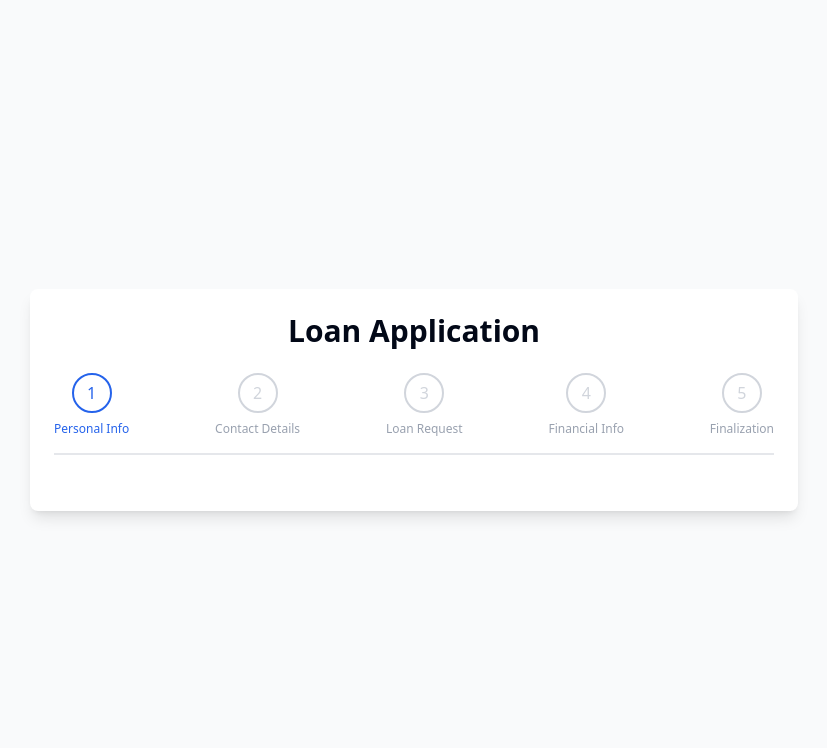
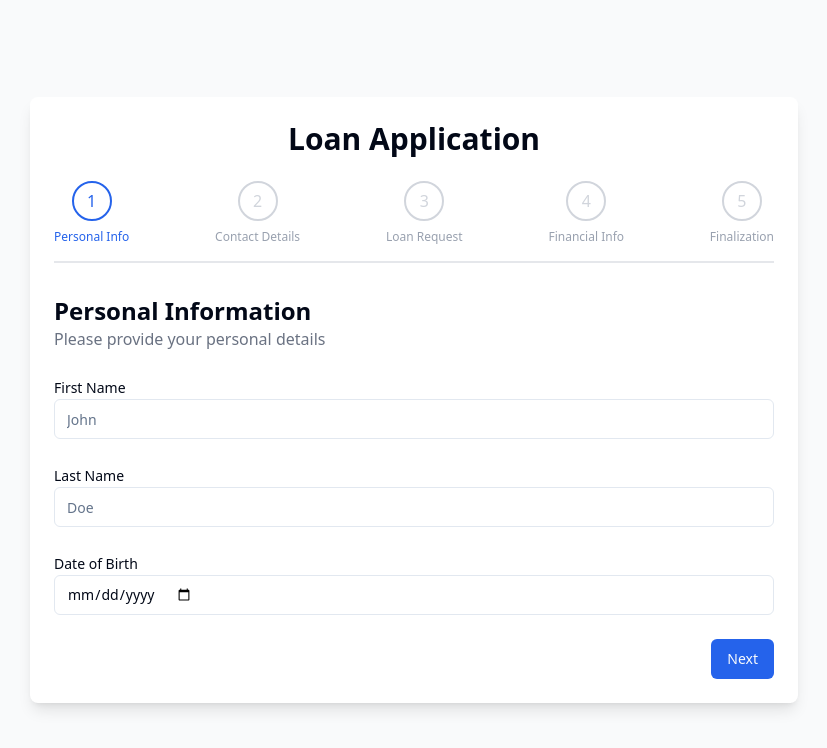
Before and after one commit to reid-harrisson/loan-wizard, a React (Vite) app: page /personal-info in a window 1280 px wide. Shown: the top 748 px of the page, without its empty margins (226-1053 px from the left). Built offline with nearby package versions, Linux system fonts and the light colour scheme.

Commit message:
feat: add personal info step

```diff
--- a/package.json
+++ b/package.json
@@ -24,7 +24,8 @@
     "react-hook-form": "^7.54.2",
     "react-router-dom": "^7.2.0",
     "tailwind-merge": "^3.0.2",
-    "tailwindcss": "^4.0.9"
+    "tailwindcss": "^4.0.9",
+    "zod": "^3.24.2"
   },
   "devDependencies": {
     "@types/react": "^19.0.10",
--- a/src/App.tsx
+++ b/src/App.tsx
@@ -2,6 +2,7 @@ import { Routes, Route, Navigate } from "react-router-dom";
 import { Toaster } from "@/components/ui/toaster";
 import { FormProvider } from "./context/FormContext";
 import Layout from "./components/Layout";
+import PersonalInfo from "./components/steps/PersonalInfo";
 
 function App() {
   return (
@@ -9,7 +10,7 @@ function App() {
       <Routes>
         <Route path="/" element={<Layout />}>
           <Route index element={<Navigate to="/personal-info" replace />} />
-          <Route path="personal-info" element={<></>} />
+          <Route path="personal-info" element={<PersonalInfo />} />
           <Route path="contact-details" element={<></>} />
           <Route path="loan-request" element={<></>} />
           <Route path="financial-info" element={<></>} />
--- /dev/null
+++ b/src/components/steps/PersonalInfo.tsx
@@ -0,0 +1,121 @@
+import { useForm } from "react-hook-form";
+import { zodResolver } from "@hookform/resolvers/zod";
+import { z } from "zod";
+import { useFormContext } from "../../context/FormContext";
+import { Button } from "@/components/ui/button";
+import { Input } from "@/components/ui/input";
+import {
+  Form,
+  FormControl,
+  FormField,
+  FormItem,
+  FormLabel,
+  FormMessage,
+} from "@/components/ui/form";
+
+// Define the validation schema using Zod
+const personalInfoSchema = z.object({
+  firstName: z
+    .string()
+    .min(1, "First name is required")
+    .regex(/^[a-zA-ZäöüÄÖÜß]+$/, "Only Latin and German letters are allowed"),
+  lastName: z
+    .string()
+    .min(1, "Last name is required")
+    .regex(/^[a-zA-ZäöüÄÖÜß\s]+$/, "Only Latin and German letters are allowed"),
+  dateOfBirth: z
+    .string()
+    .min(1, "Date of birth is required")
+    .refine((date) => {
+      const today = new Date();
+      const birthDate = new Date(date);
+      let age = today.getFullYear() - birthDate.getFullYear();
+      const m = today.getMonth() - birthDate.getMonth();
+      if (m < 0 || (m === 0 && today.getDate() < birthDate.getDate())) {
+        age--;
+      }
+      return age <= 79;
+    }, "Maximum age is 79 years old"),
+});
+
+type PersonalInfoFormValues = z.infer<typeof personalInfoSchema>;
+
+const PersonalInfo = () => {
+  const { formData, updateFormData, isLoading } = useFormContext();
+
+  const form = useForm<PersonalInfoFormValues>({
+    resolver: zodResolver(personalInfoSchema),
+    defaultValues: {
+      firstName: formData.firstName,
+      lastName: formData.lastName,
+      dateOfBirth: formData.dateOfBirth,
+    },
+  });
+
+  const onSubmit = async (data: PersonalInfoFormValues) => {
+    await updateFormData("personal-info", data);
+  };
+
+  return (
+    <div className="space-y-6">
+      <div>
+        <h2 className="text-2xl font-bold">Personal Information</h2>
+        <p className="text-gray-500">Please provide your personal details</p>
+      </div>
+
+      <Form {...form}>
+        <form onSubmit={form.handleSubmit(onSubmit)} className="space-y-6">
+          <FormField
+            control={form.control}
+            name="firstName"
+            render={({ field }) => (
+              <FormItem>
+                <FormLabel>First Name</FormLabel>
+                <FormControl>
+                  <Input placeholder="John" {...field} />
+                </FormControl>
+                <FormMessage />
+              </FormItem>
+            )}
+          />
+
+          <FormField
+            control={form.control}
+            name="lastName"
+            render={({ field }) => (
+              <FormItem>
+                <FormLabel>Last Name</FormLabel>
+                <FormControl>
+                  <Input placeholder="Doe" {...field} />
+                </FormControl>
+                <FormMessage />
+              </FormItem>
+            )}
+          />
+
+          <FormField
+            control={form.control}
+            name="dateOfBirth"
+            render={({ field }) => (
+              <FormItem>
+                <FormLabel>Date of Birth</FormLabel>
+                <FormControl>
+                  <Input type="date" {...field} />
+                </FormControl>
+                <FormMessage />
+              </FormItem>
+            )}
+          />
+
+          <div className="flex justify-end">
+            <Button type="submit" disabled={isLoading}>
+              {isLoading ? "Saving..." : "Next"}
+            </Button>
+          </div>
+        </form>
+      </Form>
+    </div>
+  );
+};
+
+export default PersonalInfo;
```
Also changed, not shown: 1 other file (tests, documents, lock files or other folders).
